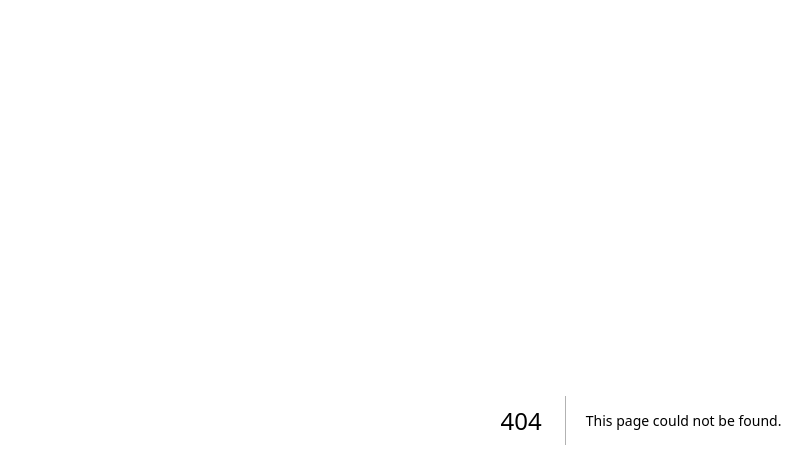
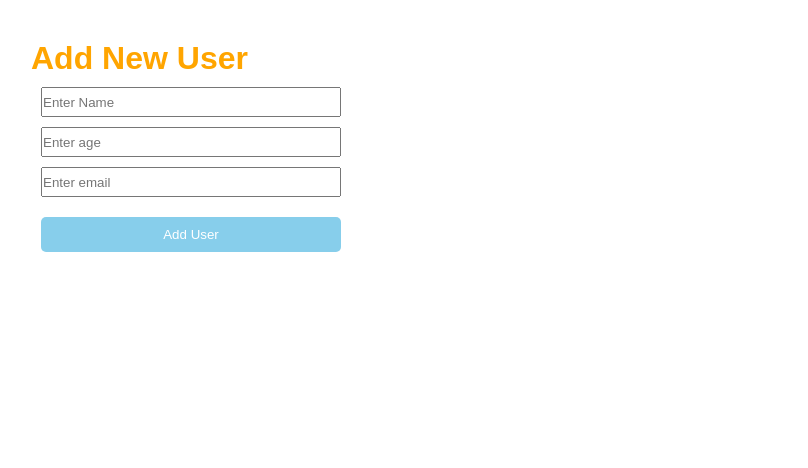
Before and after one commit to ritikmaurya4747/nextjs-api, a Next.js app: page /adduser in a window 1280 px wide. Before the commit this address had no page. Shown: the top 468 px of the page, without its empty margins (9-817 px from the left). Built offline with nearby package versions, Linux system fonts and the light colour scheme.

Commit message:
created dynamic api to send data from ui to api

```diff
--- /dev/null
+++ b/src/app/adduser/page.js
@@ -0,0 +1,52 @@
+"use client";
+
+import { useState } from "react";
+
+export default function AddUser() {
+  const [name, setName] = useState("");
+  const [age, setAge] = useState("");
+  const [email, setEmail] = useState("");
+  const addUser = async () => {
+    let response = await fetch("http://localhost:3000/api/users", {
+      method: "POST",
+      body: JSON.stringify({ name, age, email }),
+    });
+    response = await response.json();
+    // console.log(response);
+    if(response.success){
+        alert("User added successfully!");
+      }else{
+        alert("Failed to add user!");
+
+    }
+  };
+  return (
+    <div>
+      <h1>Add New User</h1>
+      <input
+        type="text"
+        placeholder="Enter Name"
+        onChange={(e) => setName(e.target.value)}
+        value={name}
+        className="input-field"
+      />
+      <input
+        type="text"
+        placeholder="Enter age"
+        onChange={(e) => setAge(e.target.value)}
+        value={age}
+        className="input-field"
+      />
+      <input
+        type="text"
+        placeholder="Enter email"
+        onChange={(e) => setEmail(e.target.value)}
+        value={email}
+        className="input-field"
+      />
+      <button onClick={addUser} className="btn">
+        Add User
+      </button>
+    </div>
+  );
+}
--- a/src/app/globals.css
+++ b/src/app/globals.css
@@ -41,3 +41,22 @@ a {
     color-scheme: dark;
   }
 }
+h1{
+  color: orange;
+}
+.input-field{
+  display: block;
+  margin: 10px;
+  height: 30px;
+  width: 300px;
+}
+.btn{
+  background-color: skyblue;
+  color: white;
+  border: 0;
+  width: 300px;
+  margin: 10px;
+  padding: 10px;
+  border-radius: 5px;
+  cursor: pointer;
+}
```
